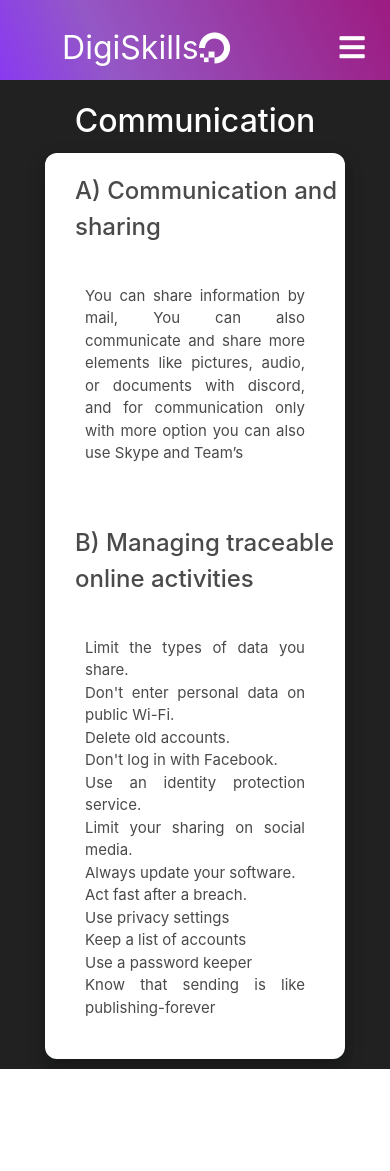
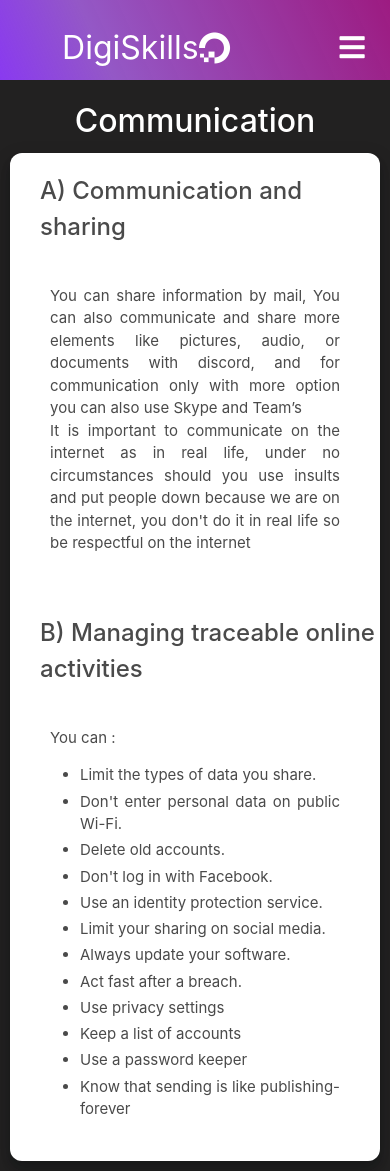
Before and after one commit to kleborgn/digiskills, a React (Create React App) app: page /communication in a window 390 px wide. Before the commit the page ends 1069 px from the top, so only its background shows below. Built offline with nearby package versions, Linux system fonts and the light colour scheme; no server answers.

Commit message:
Responsive

```diff
--- a/src/components/css/FormGuide.css
+++ b/src/components/css/FormGuide.css
@@ -8,7 +8,7 @@
     background-color: rgb(34, 33, 33);
 }
 .container{
-    width: 1300px;
+    max-width: 1100px !important;
     height: auto;
     background-color: #fff;
     border-radius: 12px;
@@ -34,15 +34,7 @@ h3{
     font-size: 25px !important;
 }
 
-@media screen and (max-width: 1024px){
-    .container{
-        max-width: 700px;
-    }
-}
 @media screen and (max-width: 722px){
-    .container{
-        max-width: 500px;
-    }
     .container .content{
         font-size: 15px;
         text-align: justify;
@@ -63,9 +55,6 @@ h3{
 
 }
 @media screen and (max-width: 530px){
-    .container{
-        max-width: 300px;
-    }
     .container .content{
         font-size: 15px;
         text-align: justify;
--- a/src/components/css/Tools.css
+++ b/src/components/css/Tools.css
@@ -4,7 +4,7 @@
 }
 .container__tools{
   margin: 20px auto;
-  width: 900px !important;
+  max-width: 900px !important ;
   padding: 30px;
   box-sizing: border-box;
   box-shadow: 0 5px 8px 0 rgba(0, 0, 0, 0.2), 0 7px 20px 0 rgba(0, 0, 0, 0.2);
@@ -54,10 +54,6 @@
   transform: scale(1.05);
 }
 @media screen and (max-width: 1026px){
-    .container__tools{
-      max-width: 800px;
-      max-height: 500px;
-    }
     .content__tools{
       font-size: 17px;
     }
@@ -80,9 +76,6 @@
 }
 
 @media screen and (max-width: 812px){
-  .container__tools{
-    max-width: 600px;
-  }
   .content__tools{
     font-size: 15px;
   }
@@ -105,9 +98,6 @@
 }
 }
 @media screen and (max-width: 612px){
-  .container__tools{
-    max-width: 400px;
-  }
   .content__tools{
     font-size: 12px;
   }
--- a/src/components/css/profil.css
+++ b/src/components/css/profil.css
@@ -5,7 +5,7 @@
     top: 50%;
     left: 50%;
     transform: translate(-50%, -50%);
-    max-width: 1000px;
+    max-width: 1000px !important;
     width: 100%;
     height: 100%;
     display: flex;
@@ -13,12 +13,12 @@
     justify-content: center;
     align-items: center;
     box-shadow: 0 5px 8px 0 rgba(0, 0, 0, 0.2), 0 7px 20px 0 rgba(0, 0, 0, 0.2);
-    margin: 5% 5% 0% 0%;
+    margin: 5% auto;
 }
 
 .profil-container {
     margin: 0 auto;
-    width: 1000px;
+    max-width: 1000px !important;
     position: relative;
     border-radius: 10px;
     height: 600px;
--- a/src/components/pages/Communication.js
+++ b/src/components/pages/Communication.js
@@ -10,25 +10,32 @@ const Communication = () => {
                 </div>
                 <div className="content">
                     <p>
-                    You can share information by mail, You can also communicate and share more elements like pictures, audio, or documents with discord, and for communication only with more option you can also use Skype and Team’s
+                    You can share information by mail, You can also communicate and share more elements like pictures, audio, or documents with discord, and for communication only with more option you can also use Skype and Team’s <br />
+                    It is important to communicate on the internet as in real life, under no circumstances should you use insults and put people down because we are on the internet, you don't do it in real life so be respectful on the internet
                     </p>
                 </div>
                 <div className="title_parts">
                     B) Managing traceable online activities
                 </div>
                 <div className="content">
-                    <p>Limit the types of data you share.<br/>
-                    Don't enter personal data on public Wi-Fi.<br/>
-                    Delete old accounts.<br/>
-                    Don't log in with Facebook.<br/>
-                    Use an identity protection service.<br/>
-                    Limit your sharing on social media.<br/>
-                    Always update your software.<br/>
-                    Act fast after a breach.<br/>
-                    Use privacy settings<br/>
-                    Keep a list of accounts<br/>
-                    Use a password keeper<br/>
-                    Know that sending is like publishing-forever<br/>
+                    <p>
+
+                        You can :
+
+                    <ul>
+                        <li>Limit the types of data you share.</li>
+                        <li>Don't enter personal data on public Wi-Fi.</li>
+                        <li>Delete old accounts.</li>
+                        <li>Don't log in with Facebook.</li>
+                        <li>Use an identity protection service.</li>
+                        <li>Limit your sharing on social media.</li>
+                        <li>Always update your software.</li>
+                        <li>Act fast after a breach.</li>
+                        <li>Use privacy settings</li>
+                        <li>Keep a list of accounts</li>
+                        <li>Use a password keeper</li>
+                        <li>Know that sending is like publishing-forever</li>
+                    </ul>
                     </p>
                 </div>
             </div>
```
Also changed, not shown: src/login.js (added, +56 -0 lines).
